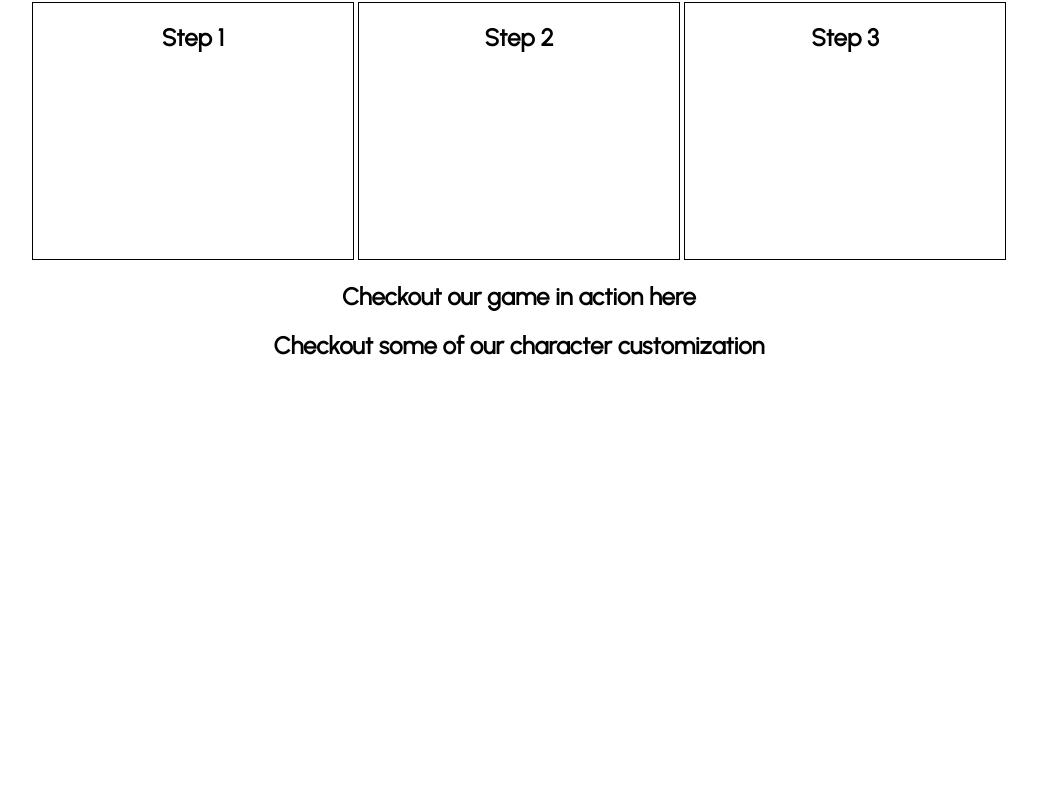
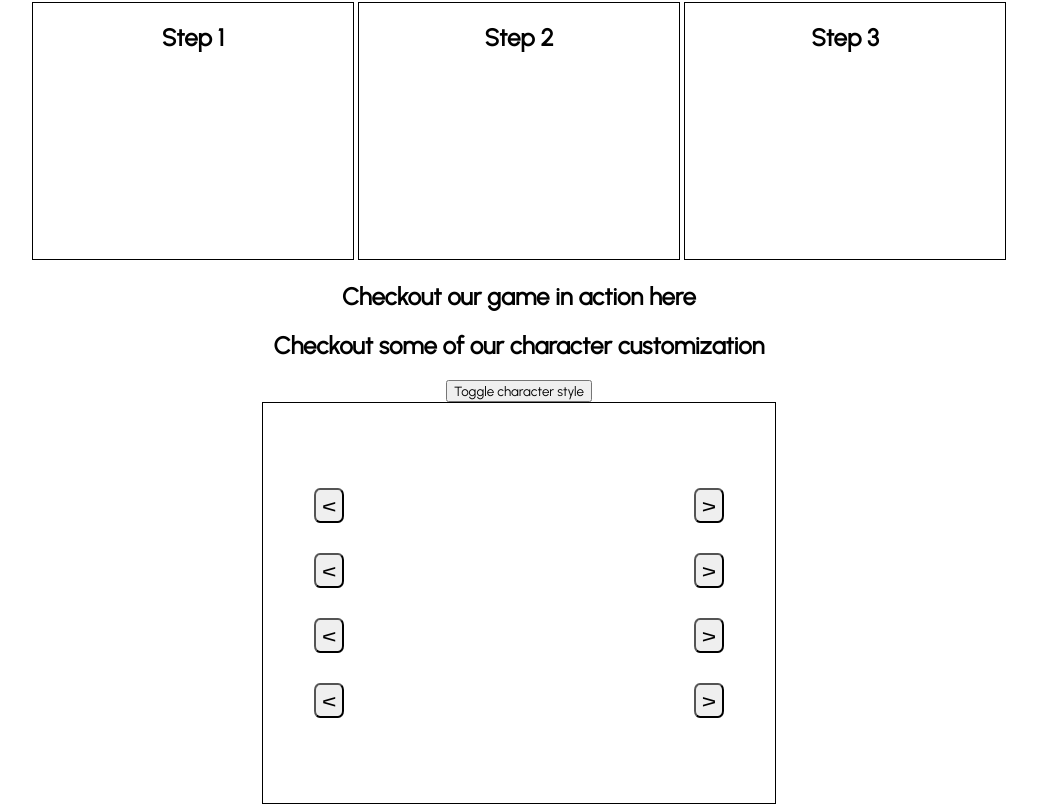
Before and after one commit to gitplayers/client, a React app: page / in a window 1280 px wide. Shown: the part 383-1195 px from the top of the page, without its empty margins (121-1158 px from the left). Before the commit the page ends 800 px from the top, so only its background shows below. Built offline with nearby package versions, Linux system fonts and the light colour scheme.

Commit message:
Home page renders character select

```diff
--- a/src/Pages/Home/index.js
+++ b/src/Pages/Home/index.js
@@ -1,7 +1,126 @@
-import React from 'react';
+import React, { useState } from 'react';
 import "./style.css";
-import { images } from '../../Helpers';
+import { images, largeSpriteImages } from '../../Helpers';
 const Home = () => {
+
+    const [ currentHair, setCurrentHair ] = useState('H1');
+    const [ currentSkin, setCurrentSkin ] = useState('S1');
+    const [ currentDress, setCurrentDress ] = useState('D1');
+    const [ currentEyes, setCurrentEyes ] = useState('E1');
+
+    const cycleOptions = (direction, bodyPart) => {
+        let partList;
+        let initial = bodyPart.slice(0, 1);
+        if (initial === 'D'){
+            if (currentSkin.slice(1) <= 3){
+                partList = ['D1', 'D2', 'D3', 'D4'];
+            } else {
+                partList = ['D5', 'D6', 'D7'];
+            }
+        } else {
+            if (currentSkin.slice(1) <= 3){
+                partList = [`${initial}1`, `${initial}2`, `${initial}3`]
+            } else {
+                partList = [`${initial}4`, `${initial}5`, `${initial}6`]
+            }
+        }
+        let currentIndex;
+        switch(bodyPart){
+            case 'Hair':
+                currentIndex = partList.indexOf(currentHair);
+                break;
+            case 'Skin':
+                currentIndex = partList.indexOf(currentSkin);
+                break;
+            case 'Dress':
+                currentIndex = partList.indexOf(currentDress);
+                break;
+            case 'Eyes':
+                currentIndex = partList.indexOf(currentEyes);
+                break;
+            default:
+                return;
+        }
+        let indexToChoose;
+        if (direction === "next"){
+            if (currentIndex + 1 > partList.length - 1){
+                indexToChoose = 0;
+            } else {
+                indexToChoose = currentIndex + 1
+            }
+        } else {
+            if (currentIndex - 1 < 0){
+                indexToChoose = partList.length - 1
+            } else {
+                indexToChoose = currentIndex - 1
+            }
+        }
+        switch(bodyPart){
+            case 'Hair':
+                setCurrentHair(partList[indexToChoose]);
+                break;
+            case 'Skin':
+                setCurrentSkin(partList[indexToChoose]);
+                break;
+            case 'Dress':
+                setCurrentDress(partList[indexToChoose]);
+                break;
+            case 'Eyes':
+                setCurrentEyes(partList[indexToChoose]);
+                break;
+            default:
+                return;
+        }
+    }
+
+    const renderButtons = (direction) => {
+        let symbol;
+        if (direction === "next"){
+            symbol = ">"
+        } else {
+            symbol = "<"
+        }
+        let buttonList = ['Hair', 'Eyes', 'Skin', 'Dress']
+        return buttonList.map(b => {
+            return (
+                <section key={b} className="buttonDiv">
+                    <button id={`${b}NextButton`} onClick={() => cycleOptions(direction, b)}>{symbol}</button>
+                </section>
+            )
+        })
+    }
+
+    const renderCharacterSelect = () => {
+        return (
+            <div id="characterSelect">
+                <img className="hair" src={largeSpriteImages[`${currentHair}.png`].default}></img>
+                <img className="skin" src={largeSpriteImages[`${currentSkin}.png`].default}></img>
+                <img className="dress" src={largeSpriteImages[`${currentDress}.png`].default}></img>
+                <img className="eyes" src={largeSpriteImages[`${currentEyes}.png`].default}></img>
+                <div id="nextButtons">
+                    {renderButtons('next')}
+                </div>
+                <div id="prevButtons">
+                    {renderButtons('prev')}
+                </div>
+            </div>
+        )
+    }
+
+    const toggleGender = () => {
+        if (currentHair.slice(1) <= 3){
+            setCurrentHair('H4');
+            setCurrentSkin('S4');
+            setCurrentDress('D5');
+            setCurrentEyes('E4');
+        } else {
+            setCurrentHair('H1');
+            setCurrentSkin('S1');
+            setCurrentDress('D1');
+            setCurrentEyes('E4');
+        }
+    }
+
     return (
         <>
             <div>
@@ -30,6 +149,8 @@ const Home = () => {
             </div>
             <div>
                 <h2>Checkout some of our character customization</h2>
+                <button id="genderToggle" onClick={toggleGender}>Toggle character style</button>
+                {renderCharacterSelect()}
             </div>
         </>
     );
--- a/src/Pages/Home/style.css
+++ b/src/Pages/Home/style.css
@@ -5,3 +5,38 @@
     display: inline-block;
     margin: 2px;
 }
+
+.hair, .skin, .dress, .eyes {
+    position: absolute;
+    transform: scale(1.5);
+}
+
+#characterSelect {
+    margin: 0 auto;
+    display: flex;
+    justify-content: center;
+    align-items: center;
+    border: 1px solid black;
+    width: 40vw;
+    height: 50vh;
+}
+
+
+.buttonDiv button {
+    font-size: 1.5rem;
+    border-radius: 20%;
+}
+
+.buttonDiv {
+    margin: 30px 0;
+}
+
+#nextButtons {
+    position: relative;
+    left: 40%;
+}
+
+#prevButtons {
+    position: relative;
+    right: 40%;
+}
```
